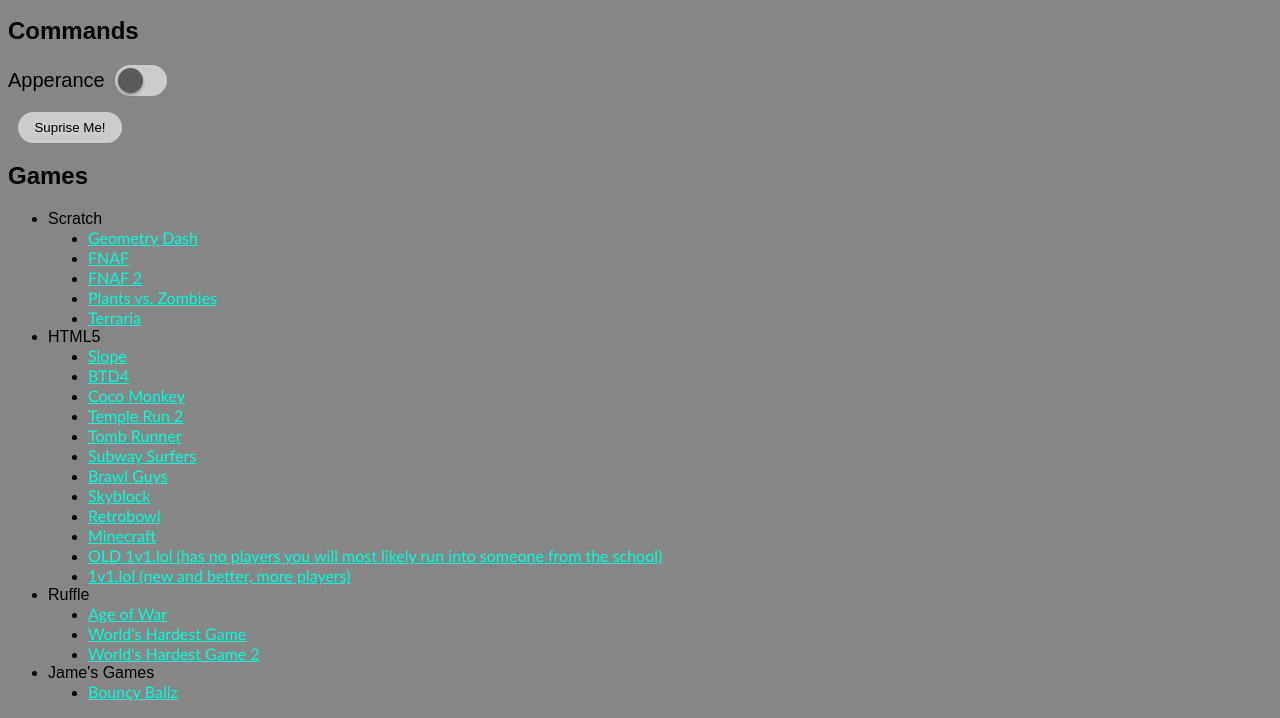
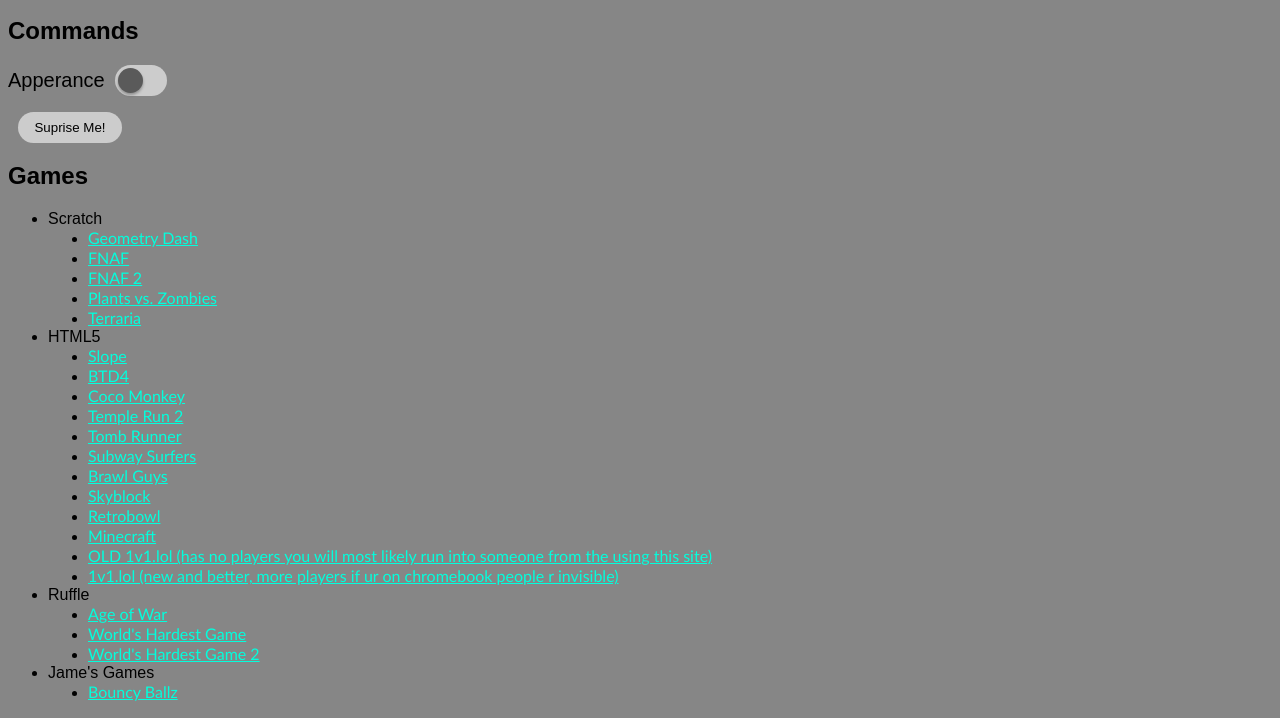
Before and after one commit to plasterboy83/lmoa.ez, a plain HTML site: page index.html in a window 1280 px wide. Shown: the part 574-1292 px from the top of the page. Drawn offline with Linux system fonts and the light colour scheme.

Commit message:
Update index.html

```diff
--- a/index.html
+++ b/index.html
@@ -134,10 +134,10 @@
         <li class="li-l"><a target="_blank" class="a-l" href="Offline_Download_Version.html">Minecraft</a></li>
       </ul>
       <ul>
-        <li class="li-l"><a target="_blank" class="a-l" href="1v1.html">OLD 1v1.lol (has no players you will most likely run into someone from the school)</a></li>
+        <li class="li-l"><a target="_blank" class="a-l" href="1v1.html">OLD 1v1.lol (has no players you will most likely run into someone from the using this site)</a></li>
       </ul>
       <ul>
-        <li class="li-l"><a target="_blank" class="a-l" href="lolwarning.html">1v1.lol (new and better, more players)</a></li>
+        <li class="li-l"><a target="_blank" class="a-l" href="lolwarning.html">1v1.lol (new and better, more players if ur on chromebook people r invisible)</a></li>
       </ul>
     </li>
     <li class="li-l">
```
